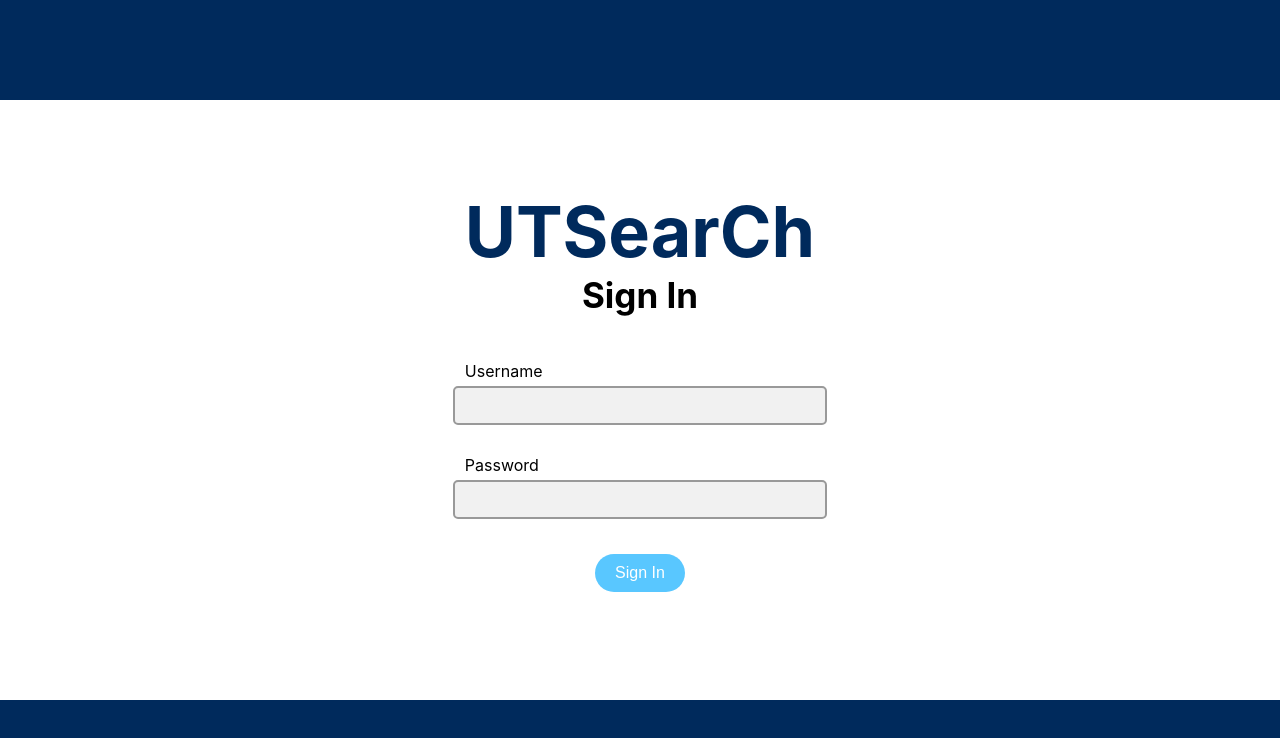
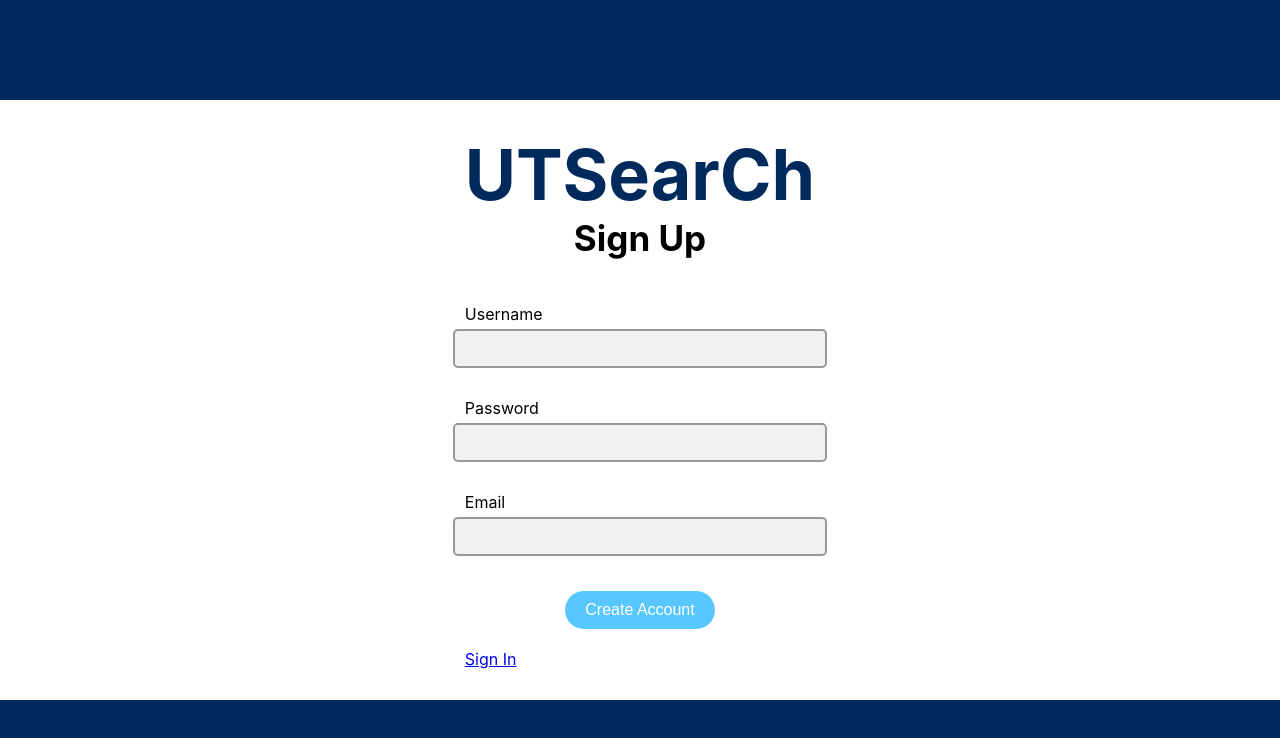
Before and after one commit to karenkwok/utsearch, a React (Create React App) app: page /signup in a window 1280 px wide. Shown: the top 738 px of the page. Built offline with nearby package versions, Linux system fonts and the light colour scheme.

Commit message:
made url show specific page

```diff
--- a/package.json
+++ b/package.json
@@ -12,6 +12,7 @@
     "passport-local-mongoose": "^6.1.0",
     "react": "^17.0.1",
     "react-dom": "^17.0.1",
+    "react-router-dom": "^5.2.0",
     "react-scripts": "4.0.3",
     "web-vitals": "^1.1.0"
   },
--- a/src/authentication/signin.js
+++ b/src/authentication/signin.js
@@ -4,6 +4,7 @@ import React from "react";
 import ReactDOM from "react-dom";
 import "./signin.css";
 import "../index.css";
+import { BrowserRouter as Router, Switch, Route, Link } from "react-router-dom";
 
 class SigninForm extends React.Component {
   render() {
@@ -24,6 +25,7 @@ class SigninForm extends React.Component {
 
           <input type="submit" id="signin-btn" value="Sign In" />
         </form>
+        <Link to="/signup">Sign Up</Link>
       </div>
     );
   }
--- a/src/authentication/signup.js
+++ b/src/authentication/signup.js
@@ -4,6 +4,7 @@ import React from "react";
 import ReactDOM from "react-dom";
 import "./signup.css";
 import "../index.css";
+import { BrowserRouter as Router, Switch, Route, Link } from "react-router-dom";
 
 class SignupForm extends React.Component {
   render() {
@@ -27,6 +28,7 @@ class SignupForm extends React.Component {
 
           <input type="submit" id="createaccount-btn" value="Create Account" />
         </form>
+        <Link to="/signin">Sign In</Link>
       </div>
     );
   }
--- a/src/index.js
+++ b/src/index.js
@@ -5,5 +5,27 @@ import ReactDOM from "react-dom";
 import "./index.css";
 import SignupForm from "./authentication/signup";
 import SigninForm from "./authentication/signin";
+import { BrowserRouter as Router, Switch, Route, Link } from "react-router-dom";
+import { Redirect } from "react-router-dom";
 
-ReactDOM.render(<SigninForm></SigninForm>, document.getElementById("root"));
+export default function App() {
+  return (
+    <Router>
+      <div>
+        <Switch>
+          <Route exact path="/">
+            <Redirect to="/signin" />
+          </Route>
+          <Route path="/signup">
+            <SignupForm></SignupForm>
+          </Route>
+          <Route path="/signin">
+            <SigninForm></SigninForm>
+          </Route>
+        </Switch>
+      </div>
+    </Router>
+  );
+}
+
+ReactDOM.render(<App />, document.getElementById("root"));
```
Also changed, not shown: 1 other file (tests, documents, lock files or other folders).
